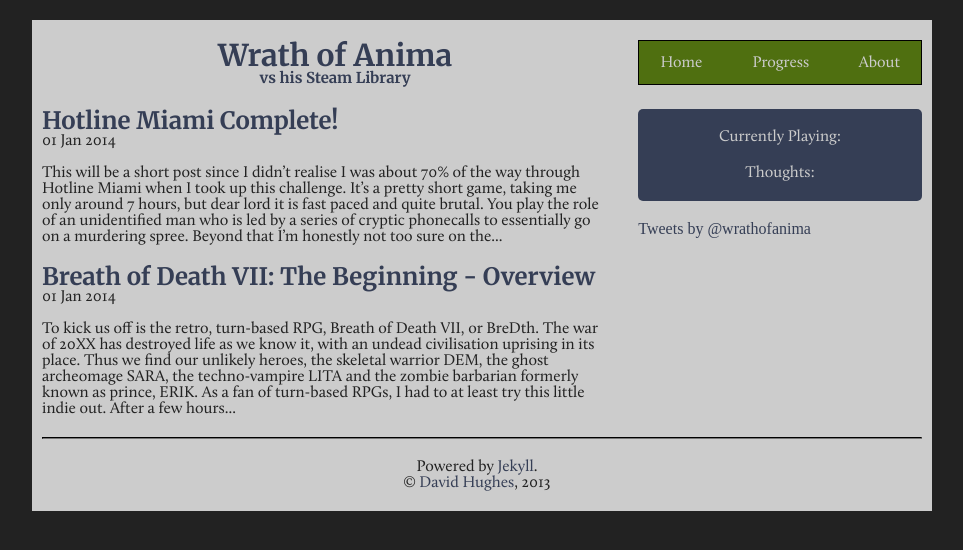
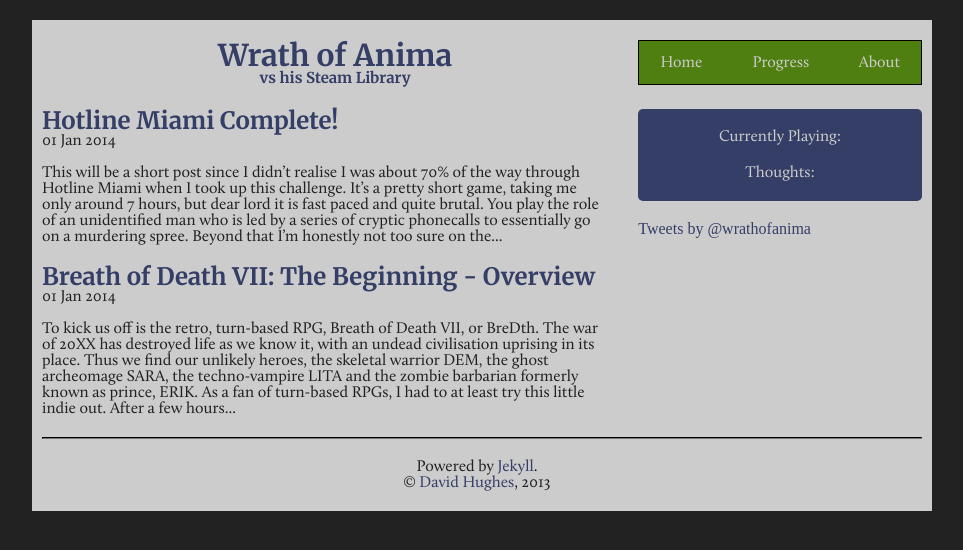
Before and after one commit to DavidHughes/wrathofanima, a Jekyll site: the page built from index.html, in a window 1280 px wide. Shown: the top 550 px of the page, without its empty margins (158-1121 px from the left). Built offline with Jekyll 4.4.1, drawn with Linux system fonts in a browser that asks for light colours; Markdown is read by kramdown in place of the engine named in the settings; comment, search, counter and statistics services are not loaded.

Commit message:
Green & blue tweaks...

```diff
--- a/css/main.css
+++ b/css/main.css
@@ -144,10 +144,10 @@
       padding-top: 20px; } }
 a:link, a:visited, a:active {
   text-decoration: none;
-  color: #353e55; }
+  color: #353e66; }
 
 .aside-block {
-  background-color: #353e55;
+  background-color: #353e66;
   color: #cccccc;
   border-radius: 5px; }
 
@@ -159,14 +159,14 @@
   background-color: #cccccc; }
 
 .main-nav {
-  background-color: #4f6f10; }
+  background-color: #4f7f10; }
   .main-nav a {
     color: #cccccc; }
     .main-nav a:active, .main-nav a:hover {
       background-color: #364f00; }
 
 .logo__subtitle {
-  color: #353e55; }
+  color: #353e66; }
 
 .post blockquote {
   background-color: #333333;
@@ -191,7 +191,7 @@
 
 .complete {
   text-decoration: line-through;
-  color: #4f6f10; }
+  color: #4f7f10; }
 
 /* Footer */
 hr {
--- a/sass/_variables.scss
+++ b/sass/_variables.scss
@@ -9,8 +9,8 @@
 // Color scheme
 $primary-color: #222222;
 $contrast-color: #CCCCCC;
-$dark-blue: #353E55;
-$emphasis-green: #4F6F10;
+$dark-blue: #353E66;
+$emphasis-green: #4F7F10;
 $dark-green: #364F00;
 
 // fonts
```
